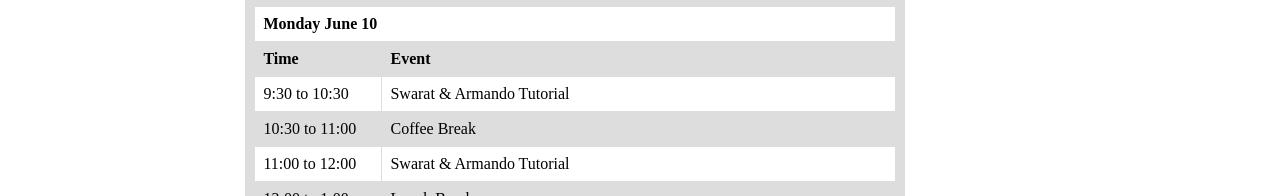
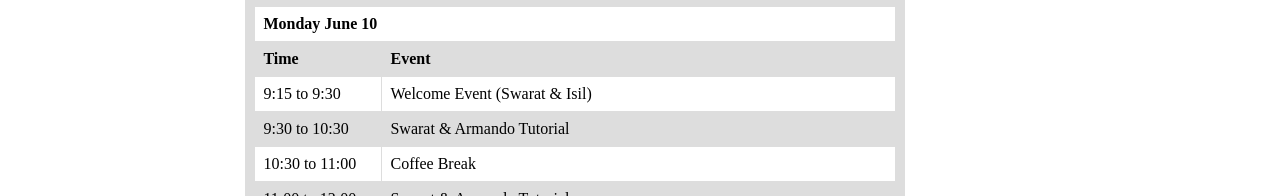
Before and after one commit to neurosym-website/neurosym-website.github.io, a website: page summerschool2024.html in a window 1280 px wide. Shown: the part 946-1142 px from the top of the page. Drawn offline with nearby package versions, Linux system fonts and the light colour scheme; some packages are replaced by stand-ins of ours; no server answers.

Commit message:
add welcome event

```diff
--- a/summerschool2024.html
+++ b/summerschool2024.html
@@ -173,6 +173,10 @@ loadNavBar();
                                         <th>Event</th>
                                     </tr>
                                     <tr>
+                                        <td>9:15 to 9:30</td>
+                                        <td>Welcome Event (Swarat & Isil)</td>
+                                    </tr>
+                                    <tr>
                                         <td>9:30 to 10:30</td>
                                         <td>Swarat & Armando Tutorial</td>
                                     </tr>
```
